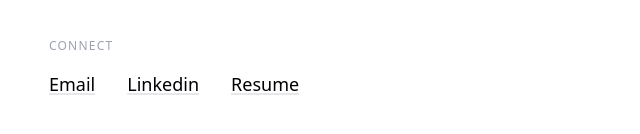
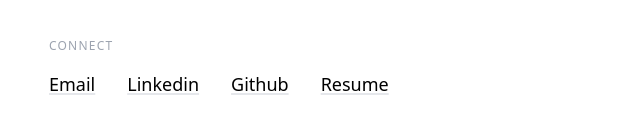
Before and after one commit to casicodes/portfolio, a React (Vite) app: page / in a window 1280 px wide. Shown: the part 980-1114 px from the top of the page, without its empty margins (307-947 px from the left). Built offline with nearby package versions, Linux system fonts and the light colour scheme.

Commit message:
Add extra links

```diff
--- a/src/pages/home.jsx
+++ b/src/pages/home.jsx
@@ -46,6 +46,7 @@ function Home() {
           </div>
         </div>
       </header>
+
       <div className="flex flex-col gap-6">
         <p className="text-xs text-gray-400 uppercase tracking-widest">
           Projects
@@ -126,12 +127,21 @@ function Home() {
             >
               Email
             </a>
+
             <a
               href="https://www.linkedin.com/in/abhishekkc/"
               className="md:text-lg font-medium"
             >
               Linkedin
             </a>
+
+            <a
+              href="https://github.com/casicodes"
+              className="md:text-lg font-medium"
+            >
+              Github
+            </a>
+
             <a
               href="https://drive.google.com/file/d/1wfwL_ZnZ_bUw_1md56VBe8LyUcnBCWIR/view?usp=sharing"
               className="md:text-lg font-medium"
```
